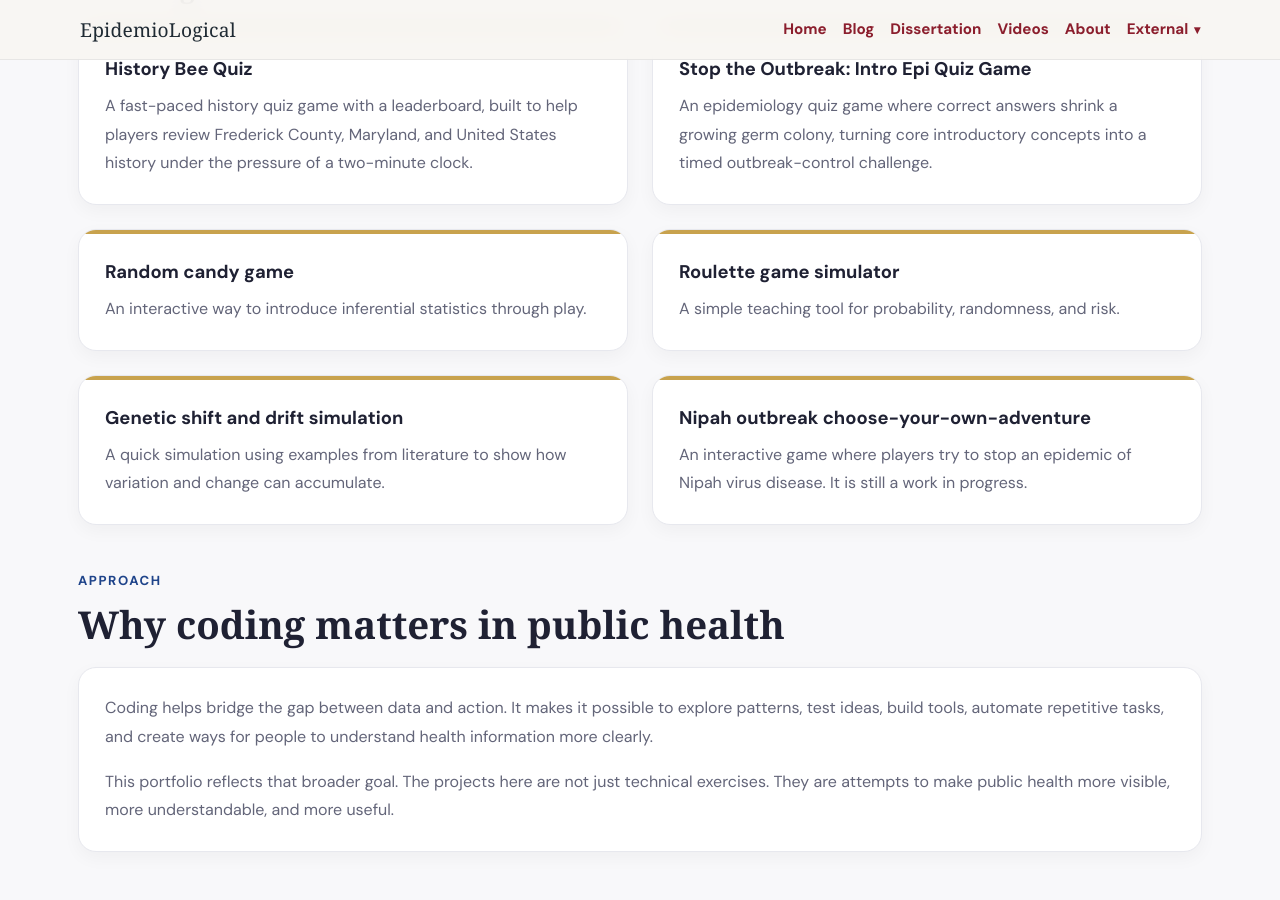
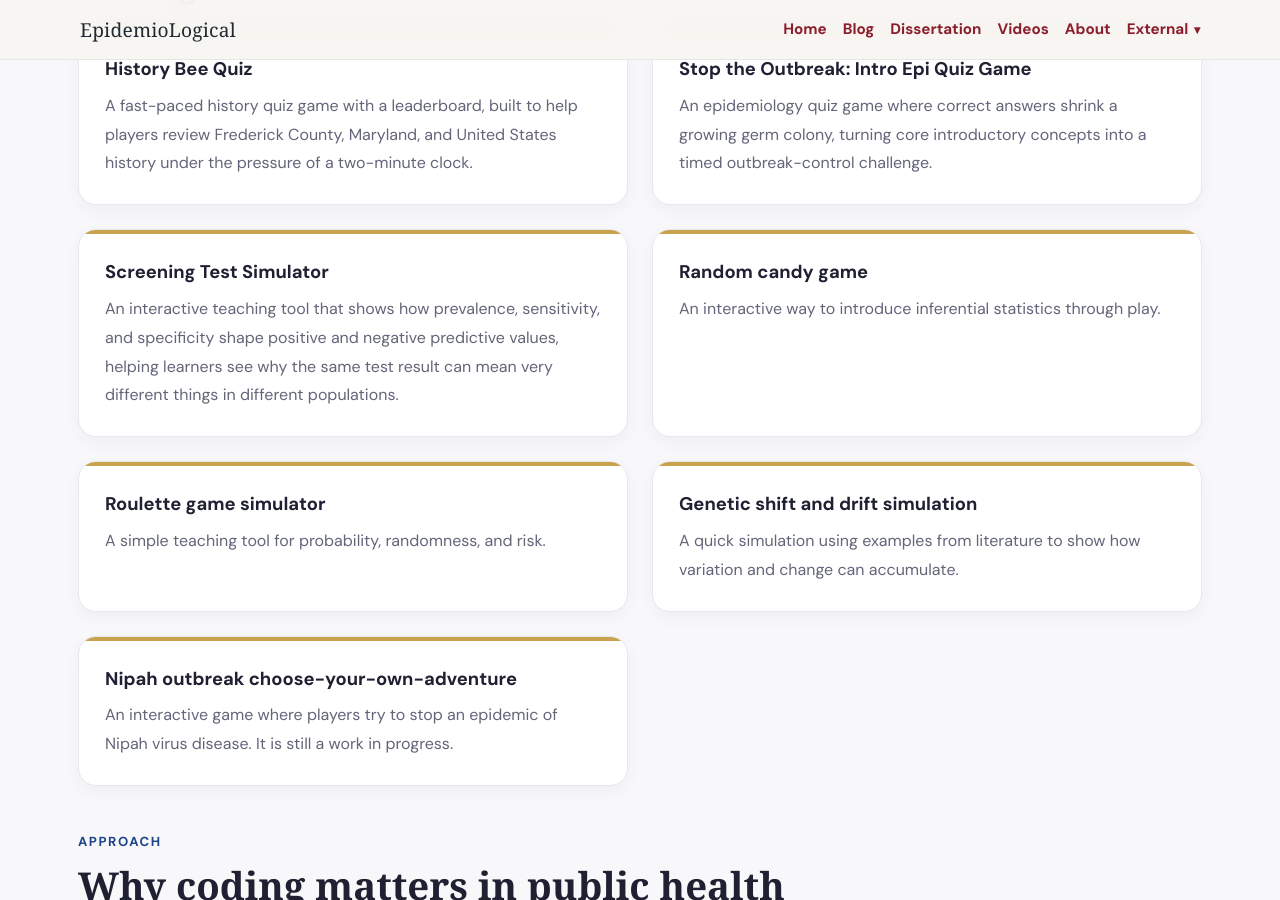
Before and after one commit to RFNajera/rfnajera.github.io, a Jekyll site: the page index.html, which Jekyll copies as it is, in a window 1280 px wide and 900 px high, scrolled down 2150 px. Built offline with Jekyll 4.4.1, drawn with Linux system fonts in a browser that asks for light colours; some web fonts are replaced.

Commit message:
Add Screening Test Simulator project card
Added a new project card for the Screening Test Simulator with a description.

```diff
--- a/index.html
+++ b/index.html
@@ -160,6 +160,11 @@
             </article>
 
             <article class="project-card">
+              <h4><a href="https://coding.epidemiological.net/screensim.html" target="_blank" rel="noopener noreferrer">Screening Test Simulator</a></h4>
+              <p>An interactive teaching tool that shows how prevalence, sensitivity, and specificity shape positive and negative predictive values, helping learners see why the same test result can mean very different things in different populations.</p>
+            </article>
+
+            <article class="project-card">
               <h4><a href="https://rfnajera.github.io/random_candy.html" target="_blank" rel="noopener noreferrer">Random candy game</a></h4>
               <p>An interactive way to introduce inferential statistics through play.</p>
             </article>
```
